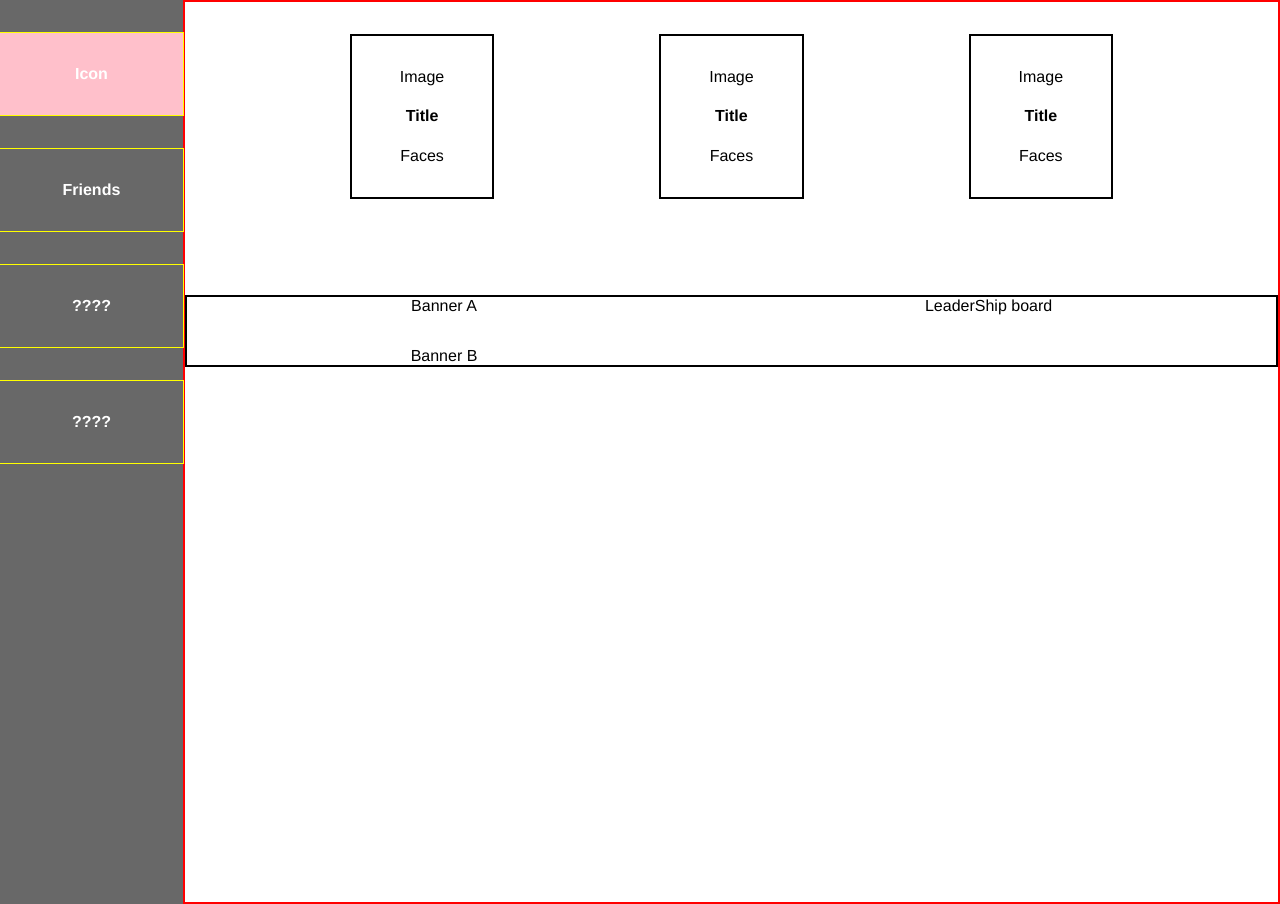
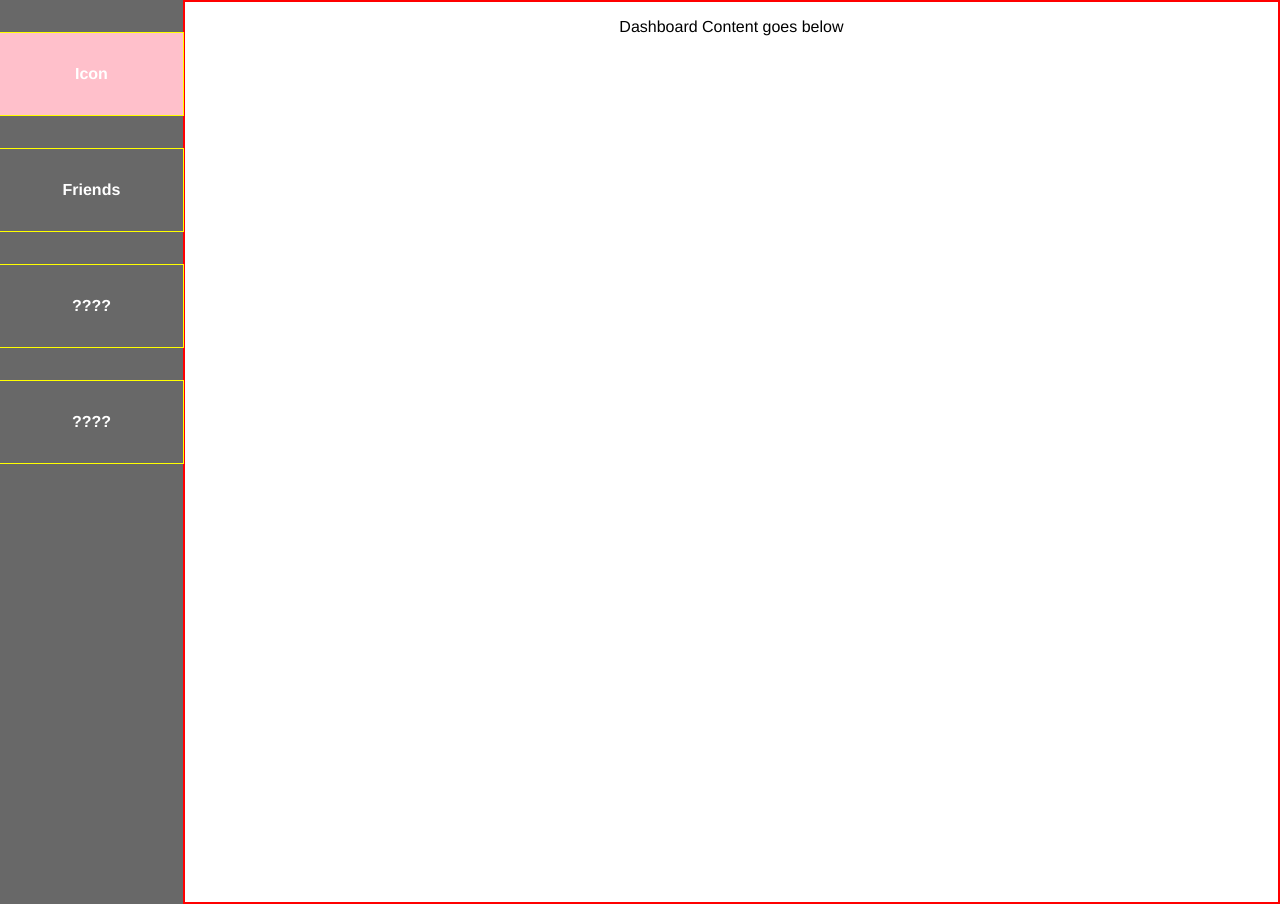
Before and after one commit to derek-y-lee/Castle, a React (Create React App) app: page /dashboard in a window 1280 px wide. Built offline with nearby package versions, Linux system fonts and the light colour scheme.

Commit message:
Revert "Dashboard layout"
This reverts commit 6d60791d49bd0e83bd7ad85b9c002b8c244fad7c.

```diff
--- a/src/containers/Dashboard/Dashboard.js
+++ b/src/containers/Dashboard/Dashboard.js
@@ -2,9 +2,7 @@ import React from 'react';
 import { Link } from 'react-router-dom';
 import classes from './Dashboard.module.scss';
 
-import SocialGroups from './SocialGroups/SocialGroups';
-
-const { layout, userUI, assortmentUI, dashboardView, informationGrid, bannerA, bannerB, leaderShip } = classes;
+const { layout, userUI, assortmentUI, dashboardView } = classes;
 
 const dashboard = (props) => {
     return (
@@ -18,13 +16,7 @@ const dashboard = (props) => {
                 </div>
             </section>
             <section className={dashboardView}>
-                <SocialGroups />
-                <section className={informationGrid}>
-                    <div className={bannerA}>Banner A</div>
-                    <div className={bannerB}>Banner B</div>
-                    <div className={leaderShip}>LeaderShip board</div>
-
-                </section>
+                <p>Dashboard Content goes below</p>
             </section>
         </div>
     );
--- a/src/containers/Dashboard/Dashboard.module.scss
+++ b/src/containers/Dashboard/Dashboard.module.scss
@@ -44,27 +44,3 @@
 .dashboardView {
     border: 2px solid red;
 }
-
-.informationGrid {
-    display: grid;
-    grid-template-areas:
-    'bannerA leaderboard'
-    'bannerB leaderboard';
-    margin-top: 6em;
-    border: 2px solid #000;
-}
-
-.bannerA {
-    grid-area: bannerA;
-}
-
-.bannerB {
-    margin-top: 2em;
-    grid-area: bannerB;
-
-}
-
-.leadership {
-    grid-area: leaderboard;
-
-}
--- a/src/containers/Dashboard/SocialGroups/SocialGroups.js
+++ /dev/null
@@ -1,36 +0,0 @@
-import React from 'react';
-
-import classes from './SocialGroups.module.scss';
-
-const { groupContainer, groupCell } = classes;
-
-const socialGroups = (props) => {
-    return (
-        <section className={groupContainer}>
-            <div className={groupCell}>
-                <div>Image</div>
-                <h4>Title</h4>
-                <div>
-                    <div>Faces</div>
-                </div>
-            </div>
-            <div className={groupCell}>
-                <div>Image</div>
-                <h4>Title</h4>
-                <div>
-                    <div>Faces</div>
-                </div>
-            </div>
-            <div className={groupCell}>
-                <div>Image</div>
-                <h4>Title</h4>
-                <div>
-                    <div>Faces</div>
-                </div>
-            </div>
-        </section>
-    );
-};
-
-
-export default socialGroups;
--- a/src/containers/Dashboard/SocialGroups/SocialGroups.module.scss
+++ /dev/null
@@ -1,12 +0,0 @@
-.groupContainer {
-    display: flex;
-    width: 100%;
-    margin: 0 auto;
-    justify-content: space-evenly;
-}
-
-.groupCell {
-    margin-top: 2em;
-    border: 2px solid #000;
-    padding: 2em 3em;
-}
```
